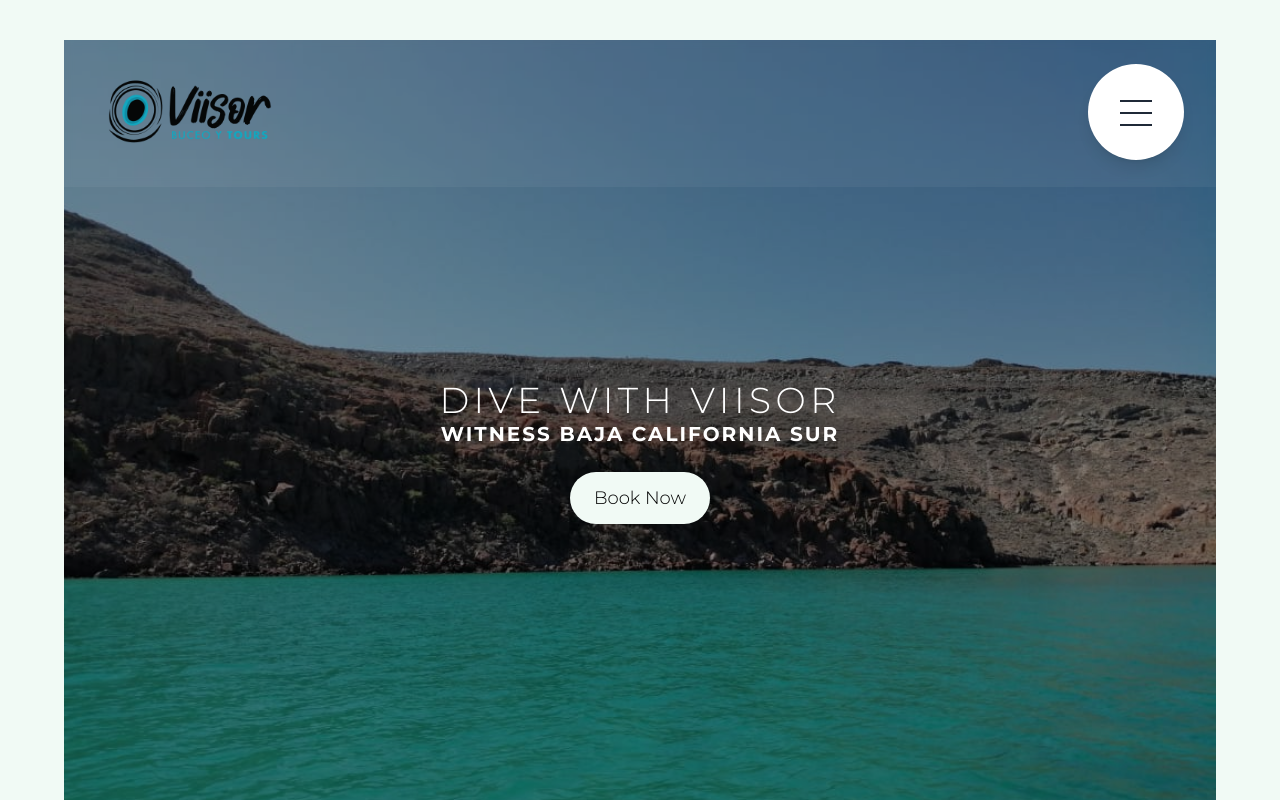
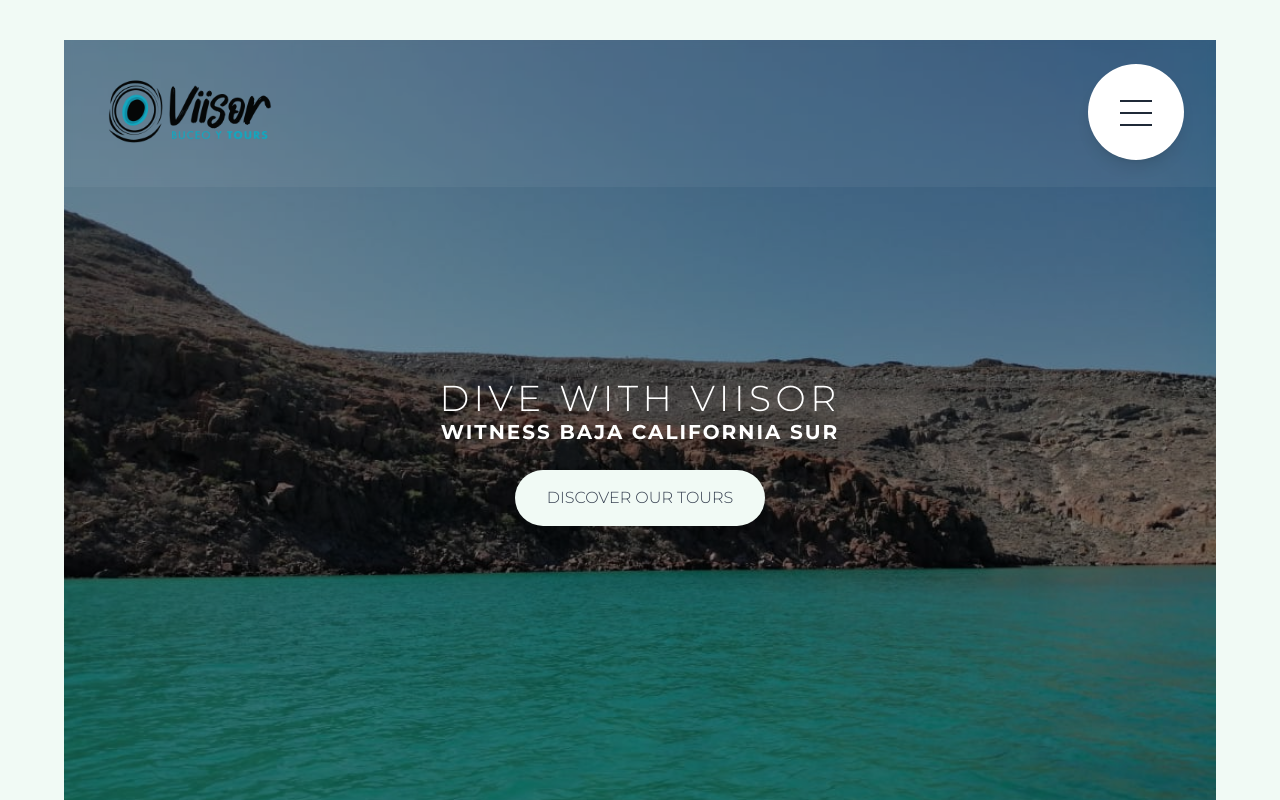
Before and after one commit to 0m4rca/viisor-nextjs, a Next.js app: page / in a window 1280 px wide. Shown: the top 800 px of the page. Built offline with nearby package versions, Linux system fonts and the light colour scheme; no server answers; the database is empty.

Commit message:
layout y tours

```diff
--- /dev/null
+++ b/app/Tours/page.jsx
@@ -0,0 +1,7 @@
+export default function HomePage() {
+  return (
+    <main className="flex items-center justify-center h-screen">
+      <h1>en construcción</h1>
+    </main>
+  );
+}
--- a/app/layout.jsx
+++ b/app/layout.jsx
@@ -1,6 +1,7 @@
 import "./globals.css";
 import { Montserrat } from "next/font/google";
 import "../styles/globals.css";
+import Navigation from "../components/Navigation";
 
 const montserrat = Montserrat({
   subsets: ["latin"],
@@ -19,7 +20,10 @@ export default function RootLayout({ children }) {
       <body
         className={`md:px-8 md:py-6 lg:px-16 lg:py-10 ${montserrat.variable} font-sans bg-secondary text-tertiary`}
       >
-        {children}
+        <div className="relative">
+          <Navigation />
+        </div>
+        <main>{children}</main>
       </body>
     </html>
   );
--- a/app/page.jsx
+++ b/app/page.jsx
@@ -7,7 +7,7 @@ export default function HomePage() {
   return (
     <div>
       <Header />
-      <main className="p-6 ">
+      <main>
         <HeadingSecondary>Explore our tours</HeadingSecondary>
         <TourList />
       </main>
--- a/components/ButtonText.jsx
+++ b/components/ButtonText.jsx
@@ -1,19 +1,28 @@
 import Link from "next/link";
 
-export default function ButtonText({ href = "#", children }) {
+export default function ButtonText({ href = "#", children, className = "" }) {
   return (
     <Link
       href={href}
       className={`
-        hover:bg-opacity-90
-        text-lg
+        uppercase
+        no-underline
+        inline-block
+        rounded-full
+        px-8 py-4
+        transition-all duration-200
+        text-base
+        tap-transparent
         font-medium
-        px-6
-        py-3
-        rounded-full
-        bg-[var(--color-secondary)] text-black
-        hover:bg-[var(--color-tertiary)] hover:text-white hover:text-xl
+        ${className}
+        hover:-translate-y-[3px]
+        active:translate-y-[1px]
+        hover:shadow-[0_1rem_2rem_rgba(0,0,0,0.35)]
+        active:shadow-[0_0.5rem_1rem_rgba(0,0,0,0.35)]
         `}
+      style={{
+        WebkitTapHighlightColor: "transparent",
+      }}
     >
       {children}
     </Link>
--- a/components/Header.jsx
+++ b/components/Header.jsx
@@ -26,10 +26,14 @@ export default function Header() {
           main="Dive with VIISOR"
           sub="Witness Baja California Sur"
         />
-        <ButtonText href="/booking">Book Now</ButtonText>
+        <ButtonText
+          href="/Tours"
+          className=" bg-[var(--color-secondary)] text-gray-700
+        "
+        >
+          Discover our tours
+        </ButtonText>
       </div>
-
-      <Navigation />
     </header>
   );
 }
```
